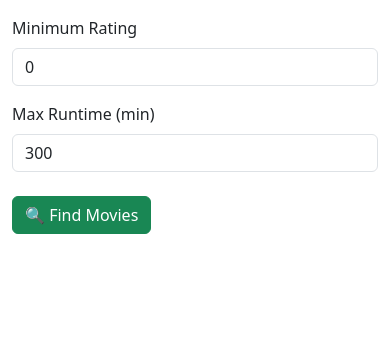
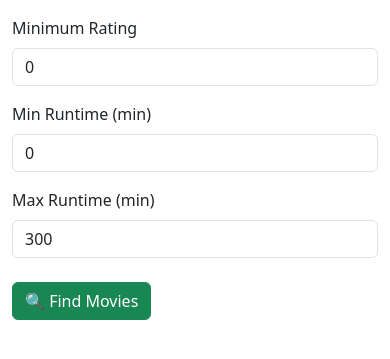
Before and after one commit to MustafaSamii/MediaPicker, a Django app: page / in a window 390 px wide. Shown: the part 420-779 px from the top of the page. Run offline with Django 5.2, Linux system fonts and the light colour scheme; data that the repository does not hold is empty.

Commit message:
Added API Key: OpenAi & TMBD Movie Database  - Fixed Search: Added Minimum Reviews Of 50 On Movie In Order To Appear In Search For Authentication

```diff
--- a/discover/templates/discover/search.html
+++ b/discover/templates/discover/search.html
@@ -1,23 +1,15 @@
-{# discover/templates/discover/search.html #}
 {% extends "discover/base.html" %}
 
 {% block content %}
   <h2 class="mb-4">Find Your Next Movie</h2>
 
-  <!-- Parameter Form -->
   <form method="post" class="mb-5">
     {% csrf_token %}
     <div class="row g-3">
       <!-- Genres -->
       <div class="col-md-4">
         <label for="genre" class="form-label">Genre</label>
-          <select
-            name="genre"
-            id="genre"
-            class="form-select"
-            multiple
-            size="8"               <!-- shows 8 items tall -->
-
+        <select name="genre" id="genre" class="form-select" multiple size="8">
           {% for g in genres %}
             <option value="{{ g.id }}"
               {% if g.id|stringformat:"s" in selected.genre %}selected{% endif %}>
@@ -35,7 +27,15 @@
                value="{{ selected.min_rating }}">
       </div>
 
-      <!-- Max Length -->
+      <!-- Min Runtime -->
+      <div class="col-md-4">
+        <label for="min_length" class="form-label">Min Runtime (min)</label>
+        <input type="number" name="min_length" id="min_length"
+               class="form-control" min="0" max="500" step="10"
+               value="{{ selected.min_length }}">
+      </div>
+
+      <!-- Max Runtime -->
       <div class="col-md-4">
         <label for="max_length" class="form-label">Max Runtime (min)</label>
         <input type="number" name="max_length" id="max_length"
@@ -47,26 +47,21 @@
     <button type="submit" class="btn btn-success mt-4">🔍 Find Movies</button>
   </form>
 
-  <!-- “Chat”-style Results Panel -->
   {% if results %}
-    <div class="border rounded p-3 mb-4" style="max-height: 500px; overflow-y: auto;">
+    <div class="border rounded p-3 mb-4" style="max-height:500px;overflow-y:auto;">
       {% for movie in results %}
         <div class="d-flex mb-4">
-          <!-- Poster image column -->
           {% if movie.poster_path %}
-            <img
-              src="https://image.tmdb.org/t/p/w154{{ movie.poster_path }}"
-              alt="Poster for {{ movie.title }}"
-              class="me-3 rounded shadow-sm"
-            />
+            <img src="https://image.tmdb.org/t/p/w154{{ movie.poster_path }}"
+                 alt="Poster for {{ movie.title }}"
+                 class="me-3 rounded shadow-sm">
           {% else %}
             <div class="bg-secondary text-white d-flex align-items-center justify-content-center me-3"
-                 style="width:154px; height:231px;">
+                 style="width:154px;height:231px;">
               No Image
             </div>
           {% endif %}
 
-          <!-- Movie info column -->
           <div>
             <h5>{{ movie.title }}</h5>
             <p>⭐ {{ movie.vote_average }}</p>
--- a/discover/views.py
+++ b/discover/views.py
@@ -5,39 +5,26 @@ import requests
 from django.shortcuts import render
 import openai
 
-#load .env
 load_dotenv()
 
-# Load your keys (or do this in settings.py once globally)
 openai.api_key = os.getenv('OPENAI_API_KEY')
 TMDB_KEY = os.getenv('TMDB_API_KEY')
-
-def parse_query(text: str) -> dict:
-    prompt = (
-        "Extract in JSON:\n"
-        "- genre (comma-separated)\n"
-        "- year_range (start, end)\n"
-        f"User: {text}\n"
-    )
-    resp = openai.ChatCompletion.create(
-        model="gpt-4o-mini",
-        messages=[{"role":"user","content":prompt}]
-    )
-    return json.loads(resp.choices[0].message.content)
 
 def get_genres():
     url = "https://api.themoviedb.org/3/genre/movie/list"
     return requests.get(url, params={"api_key": TMDB_KEY}).json().get("genres", [])
 
-def tmdb_search(genre_ids, min_rating, max_length):
+def tmdb_search(genre_ids, min_rating, min_length, max_length, min_votes=50):
     url = "https://api.themoviedb.org/3/discover/movie"
     params = {
-        "api_key": TMDB_KEY,
-        "with_genres": ",".join(genre_ids),
-        "vote_average.gte": min_rating,
-        "with_runtime.lte": max_length,
-        "sort_by": "vote_average.desc",
-        "page": 1,
+        "api_key":           TMDB_KEY,
+        "with_genres":       ",".join(genre_ids),
+        "vote_average.gte":  float(min_rating),
+        "vote_count.gte":    min_votes,
+        "with_runtime.gte":  int(min_length),
+        "with_runtime.lte":  int(max_length),
+        "sort_by":           "vote_average.desc",
+        "page":              1,
     }
     data = requests.get(url, params=params).json().get("results", [])
     return data[:10]  # top 10
@@ -45,23 +32,24 @@ def tmdb_search(genre_ids, min_rating, max_length):
 def search(request):
     genres = get_genres()
     results = []
-    # Default form values
     selected = {
-        "genre": [],
+        "genre":      [],
         "min_rating": 0,
+        "min_length": 0,
         "max_length": 300,
     }
 
     if request.method == "POST":
         form = request.POST
         selected["genre"]      = form.getlist("genre")
-        selected["min_rating"] = form["min_rating"]
-        selected["max_length"] = form["max_length"]
+        selected["min_rating"] = float(form["min_rating"])
+        selected["min_length"] = int(form["min_length"])
+        selected["max_length"] = int(form["max_length"])
 
-        # Call TMDb directly (or via an LLM wrapper if you like)
         results = tmdb_search(
             genre_ids=selected["genre"],
             min_rating=selected["min_rating"],
+            min_length=selected["min_length"],
             max_length=selected["max_length"],
         )
 
```
Also changed, not shown: MediaFinder/settings.py (+10 -0 lines), 1 other file.
